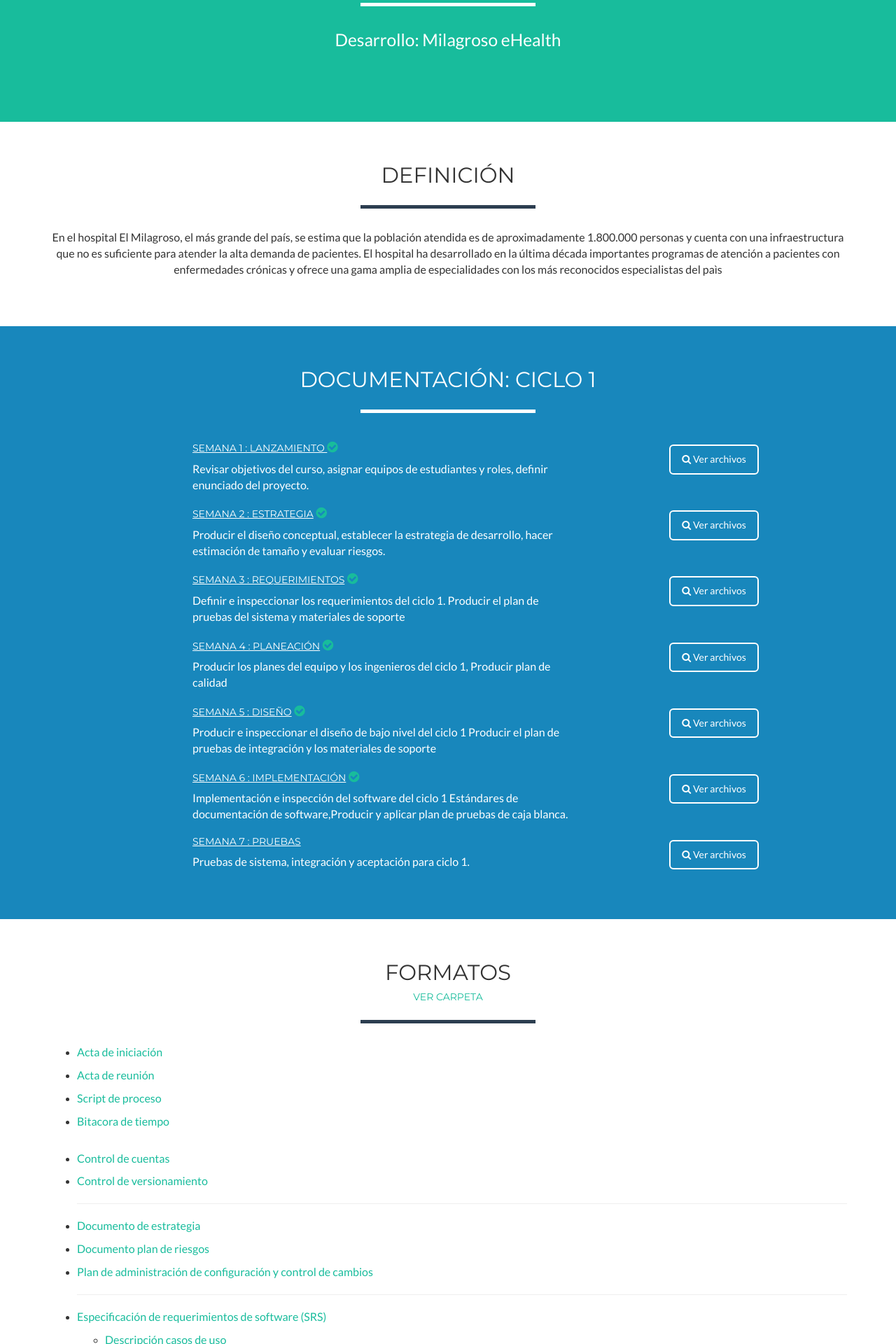
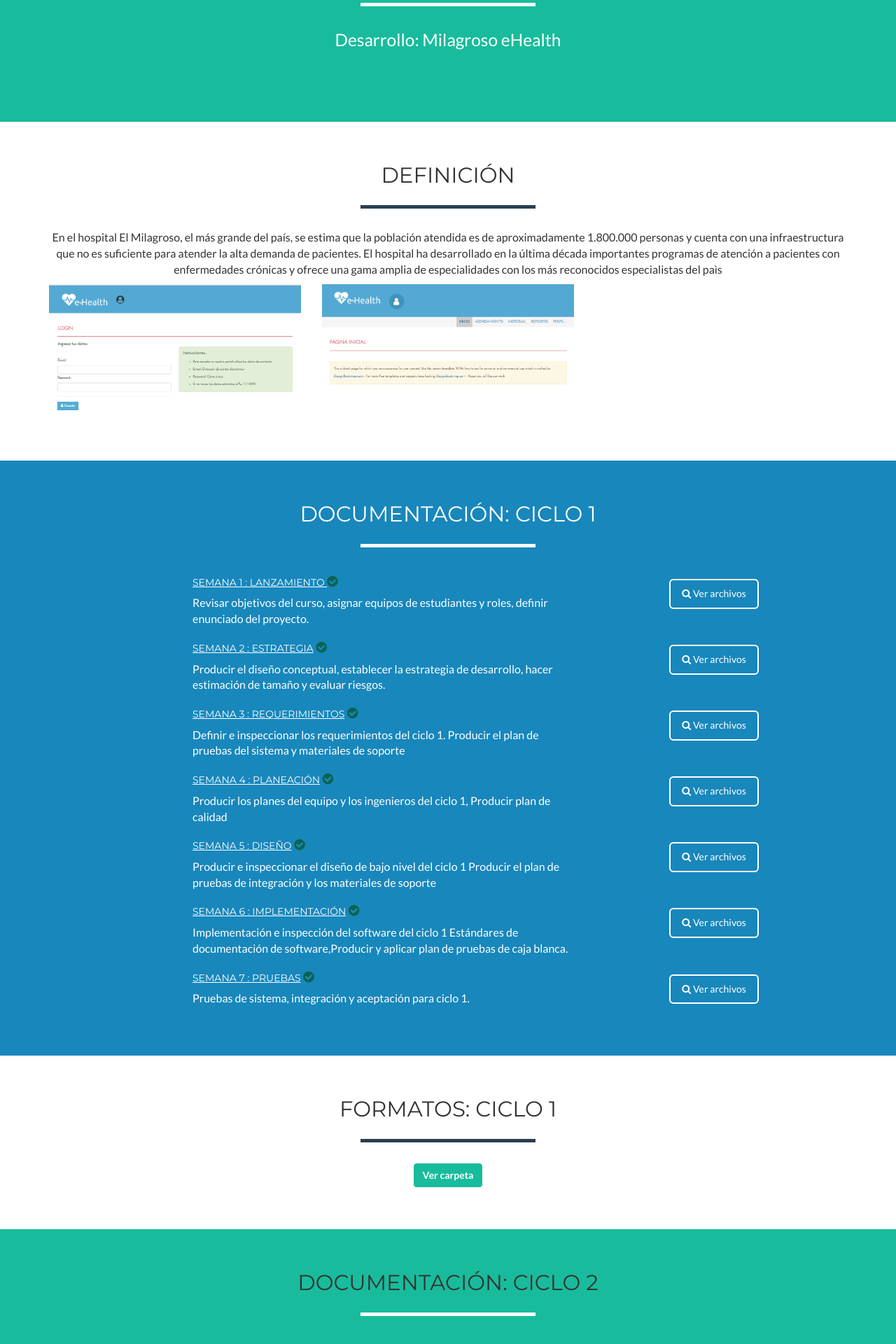
Before and after one commit to Perspicapps1/PortalWeb, a PHP site: page /proyecto.php in a window 1280 px wide. Shown: the part 360-2280 px from the top of the page at 70% size. Run offline with PHP 8.4, Linux system fonts and the light colour scheme; some libraries are stand-ins or nearby versions.

Commit message:
Ciclo 2 Semana de 1

```diff
--- a/proyecto.php
+++ b/proyecto.php
@@ -9,7 +9,7 @@
     <meta name="description" content="">
     <meta name="author" content="">
 
-    <title>Perspicaps - Proyecto</title>
+    <title>Perspicapps - Proyecto</title>
 
     <!-- Bootstrap Core CSS -->
     <link href="css/bootstrap.min.css" rel="stylesheet">
@@ -33,7 +33,7 @@
 
     <style type="text/css">
         .fa-check-circle{
-            color: #18bc9c;
+            color: #0b6351;
             font-size: 18px;
         }
     </style>
@@ -63,10 +63,10 @@
                         <a href="#definicion">Definición</a>
                     </li>
                     <li class="page-scroll">
-                        <a href="#about">Documentación</a>
+                        <a href="#about">Ciclo 1</a>
                     </li>
                     <li class="page-scroll">
-                        <a href="#contact">Formatos</a>
+                        <a href="#ciclo2">Ciclo 2</a>
                     </li>
                 </ul>
             </div>
@@ -108,6 +108,14 @@
                         ofrece una gama amplia de especialidades con los más reconocidos especialistas del paìs</p>
                 </div>
             </div>
+            <div class="row">
+                <div class="col-sm-4 text-center">
+                    <img src="img/capture_1.png" class="img-responsive">
+                </div>
+                <div class="col-sm-4 text-center">
+                    <img src="img/capture_2.png" class="img-responsive">
+                </div>
+            </div>
         </div>
     </section>
 
@@ -121,7 +129,7 @@
                 </div>
             </div>
             <div class="row">
-                <!-- Proyecto 1 -->
+                <!-- semana 1 -->
                 <div class="col-md-12">
                     <div class="col-md-6 col-xs-offset-2">
                         <h5> <u>Semana 1 : Lanzamiento </u> <i class="fa fa-check-circle" aria-hidden="true"></i> </h5>
@@ -133,9 +141,9 @@
                         </a>
                     </div>
                 </div>
-                <!-- END[Proyecto 1] -->
+                <!-- END[semana 1] -->
                 <hr class="visible-xs visible-sm">
-                <!-- Proyecto 2 -->
+                <!-- semana 2 -->
                 <div class="col-md-12">
                     <div class="col-md-6 col-xs-offset-2">
                         <h5> <u>Semana 2 : Estrategia</u> <i class="fa fa-check-circle" aria-hidden="true"></i> </h5>
@@ -147,9 +155,9 @@
                         </a>
                     </div>
                 </div>
-                <!-- END[Proyecto 2] -->
+                <!-- END[semana 2] -->
                 <hr class="visible-xs visible-sm">
-                <!-- ciclo 3 -->
+                <!-- semana 3 -->
                 <div class="col-md-12">
                     <div class="col-md-6 col-xs-offset-2">
                         <h5> <u>Semana 3 : Requerimientos</u> <i class="fa fa-check-circle" aria-hidden="true"></i> </h5>
@@ -161,10 +169,10 @@
                         </a>
                     </div>
                 </div>
-                <!-- END[Proyecto 3] -->
+                <!-- END[semana 3] -->
 
                 <hr class="visible-xs visible-sm">
-                <!-- ciclo 4 -->
+                <!-- semana 4 -->
                 <div class="col-md-12">
                     <div class="col-md-6 col-xs-offset-2">
                         <h5> <u>Semana 4 : Planeación</u> <i class="fa fa-check-circle" aria-hidden="true"></i> </h5>
@@ -176,10 +184,10 @@
                         </a>
                     </div>
                 </div>
-                <!-- END[Proyecto 4] -->
+                <!-- END[semana 4] -->
 
                 <hr class="visible-xs visible-sm">
-                <!-- ciclo 5 -->
+                <!-- semana 5 -->
                 <div class="col-md-12">
                     <div class="col-md-6 col-xs-offset-2">
                         <h5> <u>Semana 5 : Diseño</u> <i class="fa fa-check-circle" aria-hidden="true"></i> </h5>
@@ -191,10 +199,10 @@
                         </a>
                     </div>
                 </div>
-                <!-- END[Proyecto 5] -->
+                <!-- END[semana 5] -->
 
                 <hr class="visible-xs visible-sm">
-                <!-- ciclo 6 -->
+                <!-- semana 6 -->
                 <div class="col-md-12">
                     <div class="col-md-6 col-xs-offset-2">
                         <h5> <u>Semana 6 : Implementación</u> <i class="fa fa-check-circle" aria-hidden="true"></i> </h5>
@@ -206,13 +214,13 @@
                         </a>
                     </div>
                 </div>
-                <!-- END[Proyecto 6] -->
+                <!-- END[semana 6] -->
 
                 <hr class="visible-xs visible-sm">
-                <!-- ciclo 7 -->
+                <!-- semana 7 -->
                 <div class="col-md-12">
                     <div class="col-md-6 col-xs-offset-2">
-                        <h5> <u>Semana 7 : Pruebas</u></h5>
+                        <h5> <u>Semana 7 : Pruebas</u> <i class="fa fa-check-circle" aria-hidden="true"></i> </h5>
                         <p>Pruebas de sistema, integración y aceptación para ciclo 1. </p>
                     </div>
                     <div class="col-md-4 text-center">
@@ -221,82 +229,104 @@
                         </a>
                     </div>
                 </div>
-                <!-- END[Proyecto 7] -->
+                <!-- END[semana 7] -->
 
             </div>
         </div>
     </section>
 
-    <!-- Contact Section -->
+    <!-- Section Formatos -->
     <section id="contact">
         <div class="container">
             <div class="row">
                 <div class="col-lg-12 text-center">
-                    <h2>Formatos<h5><a target="new" href="https://onedrive.live.com/?authkey=%21AI3hPXAtNWUeprs&id=699D14AA9E716631%21161&cid=699D14AA9E716631">Ver carpeta</a></h5></h2>
+                    <h2>Formatos: Ciclo 1 <h5></h5></h2>
                     <hr class="star-primary">
                 </div>
             </div>
 
             <!-- equipo -->
             <div class="row">
-                <div class="col-lg-12">
+                <div class="col-lg-12 text-center">
+                    <a class="btn btn-success" target="new" href="https://onedrive.live.com/?authkey=%21AI3hPXAtNWUeprs&id=699D14AA9E716631%21529&cid=699D14AA9E716631">Ver carpeta</a>
+                </div>
+            </div>
+            <!-- END Equipo -->
+        </div>
+    </section>
 
-                        <ul>
-                            <li><p><a target="new" href="https://onedrive.live.com/view.aspx?cid=699d14aa9e716631&page=view&resid=699D14AA9E716631!261&parId=699D14AA9E716631!161&authkey=!AIJTqsGBNDF9QNM&app=Word">Acta de iniciación</a></p></li>
-                            <li><p><a target="new" href="https://onedrive.live.com/view.aspx?cid=699d14aa9e716631&page=view&resid=699D14AA9E716631!259&parId=699D14AA9E716631!161&authkey=!AIJTqsGBNDF9QNM&app=Word">Acta de reunión</a></p></li>
-                            <li><p><a target="new" href="https://onedrive.live.com/view.aspx?cid=699d14aa9e716631&page=view&resid=699D14AA9E716631!273&parId=699D14AA9E716631!161&authkey=!AIJTqsGBNDF9QNM&app=Word">Script de proceso</a></p></li>
-                            <li><p><a target="new" href="https://onedrive.live.com/view.aspx?cid=699d14aa9e716631&page=view&resid=699D14AA9E716631!263&parId=699D14AA9E716631!161&authkey=!AIJTqsGBNDF9QNM&app=Word">Bitacora de tiempo</a></p></li>
-                            <br>
-                            <li><p><a target="new" href="https://onedrive.live.com/view.aspx?cid=699d14aa9e716631&page=view&resid=699D14AA9E716631!270&parId=699D14AA9E716631!161&authkey=!AIJTqsGBNDF9QNM&app=Excel">Control de cuentas</a></p></li>
-                            <li><p><a target="new" href="https://onedrive.live.com/view.aspx?cid=699d14aa9e716631&page=view&resid=699D14AA9E716631!271&parId=699D14AA9E716631!161&authkey=!AIJTqsGBNDF9QNM&app=Excel">Control de versionamiento</a></p></li>
-                            <hr>
-                            <li><p><a target="new" href="https://onedrive.live.com/view.aspx?cid=699d14aa9e716631&page=view&resid=699D14AA9E716631!267&parId=699D14AA9E716631!161&authkey=!AIJTqsGBNDF9QNM&app=Word">Documento de estrategia</a></p></li>
-                            <li><p><a target="new" href="https://onedrive.live.com/view.aspx?cid=699d14aa9e716631&page=view&resid=699D14AA9E716631!266&parId=699D14AA9E716631!161&authkey=!AIJTqsGBNDF9QNM&app=Word">Documento plan de riesgos</a></p></li>
-                            <li><p><a href="">Plan de administración de configuración y control de cambios</a></p></li>
-                            <hr>
-                            <li><p><a target="new" href="https://onedrive.live.com/view.aspx?cid=699d14aa9e716631&page=view&resid=699D14AA9E716631!272&parId=699D14AA9E716631!161&authkey=!AIJTqsGBNDF9QNM&app=Word">Especificación de requerimientos de software (SRS)</a></p></li>
-                                <ul>
-                                    <li><p><a target="new" href="https://onedrive.live.com/view.aspx?cid=699d14aa9e716631&page=view&resid=699D14AA9E716631!274&parId=699D14AA9E716631!161&authkey=!AIJTqsGBNDF9QNM&app=Word">Descripción casos de uso</a></p></li>
-                                    <li><p><a target="new" href="https://onedrive.live.com/view.aspx?cid=699d14aa9e716631&page=view&resid=699D14AA9E716631!268&parId=699D14AA9E716631!161&authkey=!AIJTqsGBNDF9QNM&app=Word">Atributos de calidad</a></p></li>
-                                </ul>
+    <!-- Ciclo 2 -->
+    <section id="ciclo2" style="background:#18BC9C;">
+        <div class="footer-above">
+            <div class="container">
+                <div class="row">
+                    <div class="col-lg-12 text-center">
+                        <h2>Documentación: Ciclo 2</h2>
+                        <hr class="star-light">
+                    </div>
+                </div>
+                <div class="row">
+                    <!-- semana 1 -->
+                    <div class="col-md-12">
+                        <div class="col-md-6 col-xs-offset-2">
+                            <h5> <u>Semana 1 : Lanzamiento y Estrategia </u> <i class="fa fa-check-circle" aria-hidden="true"></i> </h5>
+                            <p>Reasignar equipos de estudiantes y roles, definir enunciado del proyecto. Producir el diseño conceptual, establecer la estrategia de desarrollo, hacer estimación de tamaño y evaluar riesgos.</p>
+                        </div>
+                        <div class="col-md-4 text-center">
+                            <a href="https://onedrive.live.com/?authkey=%21AJ9cV4CzocBgzEc&id=699D14AA9E716631%21511&cid=699D14AA9E716631" target="new" class="btn btn-lg btn-outline">
+                                <i class="fa fa-search"></i> Ver archivos
+                            </a>
+                        </div>
+                    </div>
+                    <!-- END[semana 1] -->
+                    <hr class="visible-xs visible-sm">
+                    <!-- semana 2 -->
+                    <div class="col-md-12">
+                        <div class="col-md-6 col-xs-offset-2">
+                            <h5> <u>Semana 2 : Requerimientos y Planeación</u> </h5>
+                            <p>Producir el plan de pruebas del sistema y materiales de soporte. Producir los planes del equipo y los ingenieros del ciclo2.</p>
+                        </div>
+                        <div class="col-md-4 text-center">
+                            <a href="" target="new" class="btn btn-lg btn-outline">
+                                <i class="fa fa-search"></i> Ver archivos
+                            </a>
+                        </div>
+                    </div>
+                    <!-- END[semana 2] -->
+                    <hr class="visible-xs visible-sm">
+                    <!-- semana 3 -->
+                    <div class="col-md-12">
+                        <div class="col-md-6 col-xs-offset-2">
+                            <h5> <u>Semana 3 : Diseño</u> </h5>
+                            <p>Producir e inspeccionar el diseño de alto nivel del ciclo 2. Producir e inspeccionar el diseño de bajo nivel del ciclo 2. Producir el plan de pruebas de integración y los materiales de soporte.</p>
+                        </div>
+                        <div class="col-md-4 text-center">
+                            <a href="" target="new" class="btn btn-lg btn-outline">
+                                <i class="fa fa-search"></i> Ver archivos
+                            </a>
+                        </div>
+                    </div>
+                    <!-- END[semana 3] -->
+                </div>
 
+            </div>
+        </div>
+    </section>
 
-                            <li><p><a target="new" href="https://onedrive.live.com/view.aspx?cid=699d14aa9e716631&page=view&resid=699D14AA9E716631!277&parId=699D14AA9E716631!161&authkey=!AI3hPXAtNWUeprs&app=Word">Plan de administración de requerimientos</a></p></li>
-                                <ul>
-                                    <li><p><a target="new" href="https://onedrive.live.com/view.aspx?cid=699d14aa9e716631&page=view&resid=699D14AA9E716631!276&parId=699D14AA9E716631!161&authkey=!AI3hPXAtNWUeprs&app=Word">Nuevo requerimiento</a></p></li>
-                                    <li><p><a target="new" href="https://onedrive.live.com/view.aspx?cid=699d14aa9e716631&page=view&resid=699D14AA9E716631!269&parId=699D14AA9E716631!161&authkey=!AIJTqsGBNDF9QNM&app=Word">Control de cambios de requerimientos</a></p></li>
-                                    <li><p><a target="new" href="https://onedrive.live.com/view.aspx?cid=699d14aa9e716631&page=view&resid=699D14AA9E716631!262&parId=699D14AA9E716631!161&authkey=!AIJTqsGBNDF9QNM&app=Word">Lista de chequeo de requerimientos</a></p></li>
-                                </ul>
+    <!-- Section Formatos -->
+    <section id="contact">
+        <div class="container">
+            <div class="row">
+                <div class="col-lg-12 text-center">
+                    <h2>Formatos: Ciclo 2 <h5></h5></h2>
+                    <hr class="star-primary">
+                </div>
+            </div>
 
-                            <hr>
-                            <li><p><a target="new" href="">Documento de especificación de tareas (EDT)</a></p></li>
-                            <li><p><a target="new" href="https://onedrive.live.com/view.aspx?cid=699d14aa9e716631&page=view&resid=699D14AA9E716631!360&parId=699D14AA9E716631!161&authkey=!AI3hPXAtNWUeprs&app=Word">Plan de calidad</a></p></li>
-                                <ul>
-                                    <li><p><a target="new" href="http://hosguada.gov.co/perspicappsbt/">Mantis</a></p></li>
-                                </ul>
-
-                            <hr>
-                            <li><p><a target="new" href="https://onedrive.live.com/view.aspx?cid=699d14aa9e716631&page=view&resid=699D14AA9E716631!387&parId=699D14AA9E716631!161&authkey=!AI3hPXAtNWUeprs&app=Word">Documento de Arq. y Diseño (SDS)</a></p></li>
-                            <ul>
-                                <li><p><a target="new" href="https://onedrive.live.com/view.aspx?cid=699d14aa9e716631&page=view&resid=699D14AA9E716631!394&parId=699D14AA9E716631!161&authkey=!AI3hPXAtNWUeprs&app=Excel">Formato Asignación casos de usos</a></p></li>
-                            </ul>
-
-                            <hr>
-                            <li><p><a target="new" href="https://onedrive.live.com/view.aspx?cid=699d14aa9e716631&page=view&resid=699D14AA9E716631!411&parId=699D14AA9E716631!161&authkey=!AI3hPXAtNWUeprs&app=Word">Documento Plan de implementación</a></p></li>
-                            <ul>
-                                <li><p><a target="new" href="https://onedrive.live.com/view.aspx?cid=699d14aa9e716631&page=view&resid=699D14AA9E716631!422&parId=699D14AA9E716631!161&authkey=!AI3hPXAtNWUeprs&app=Word">Lista de chequeo por módulo</a></p></li>
-                                <li><p><a target="new" href="https://onedrive.live.com/view.aspx?cid=699d14aa9e716631&page=view&resid=699D14AA9E716631!423&parId=699D14AA9E716631!161&authkey=!AI3hPXAtNWUeprs&app=Word">Informe Revisión e inspección</a></p></li>
-                            </ul>
-                            <li><p><a target="new" href="https://onedrive.live.com/view.aspx?cid=699d14aa9e716631&page=view&resid=699D14AA9E716631!424&parId=699D14AA9E716631!161&authkey=!AI3hPXAtNWUeprs&app=Excel">Diccionario de Datos</a></p></li>
-
-                            <hr>
-                            <li><p><a href="">Plan de pruebas de Integración</a></p></li>
-                            <ul>
-                                <li><p><a target="new" href="https://onedrive.live.com/view.aspx?cid=699d14aa9e716631&page=view&resid=699D14AA9E716631!442&parId=699D14AA9E716631!161&authkey=!AI3hPXAtNWUeprs&app=Word">Especificación de casos de prueba</a></p></li>
-                            </ul>
-
-                        </ul>
-
+            <!-- equipo -->
+            <div class="row">
+                <div class="col-lg-12 text-center">
+                    <a class="btn btn-danger" target="new" href="https://onedrive.live.com/?authkey=%21Ah0fixADrXyXbCc&id=699D14AA9E716631%21530&cid=699D14AA9E716631">Ver carpeta</a>
                 </div>
             </div>
             <!-- END Equipo -->
```
Also changed, not shown: index.php (+9 -9 lines), img/capture_1.png (added), img/capture_2.png (added).
